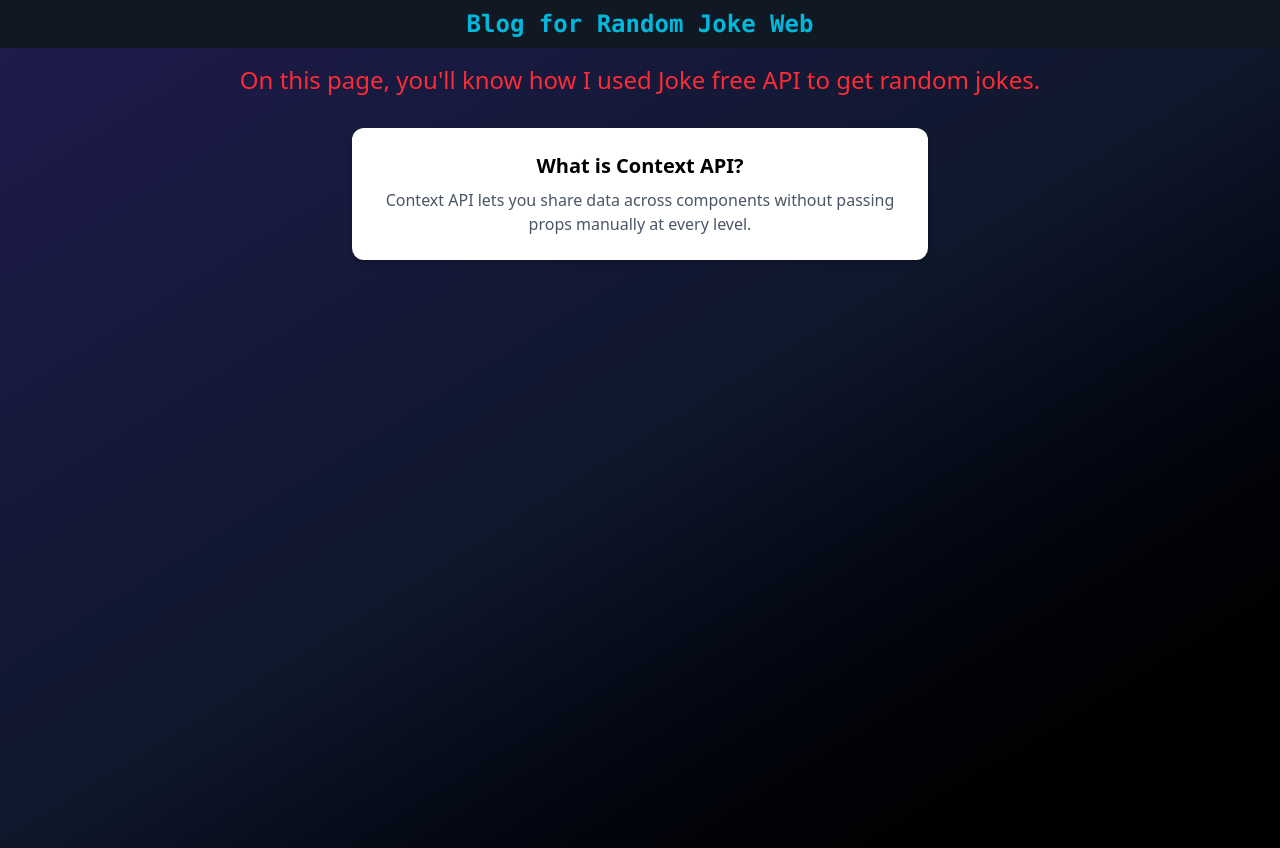
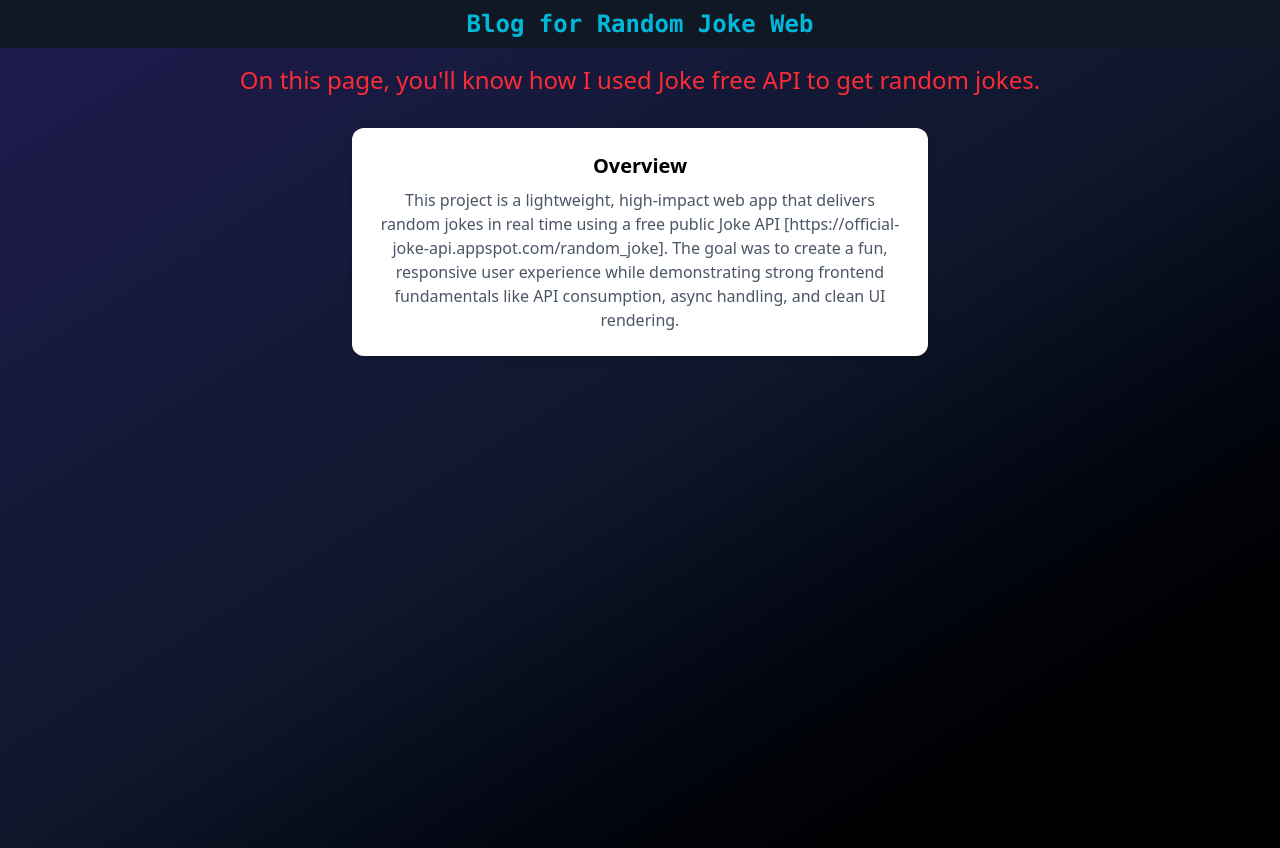
Before and after one commit to raushan-sinha/random-joke, a React (Vite) app: page /blog in a window 1280 px wide. Built offline with nearby package versions, Linux system fonts and the light colour scheme.

Commit message:
Added new content

```diff
--- a/src/data/blogData.js
+++ b/src/data/blogData.js
@@ -1,5 +1,5 @@
 export const BLOGDATA = {
-    heading: "What is Context API?",
+    heading: "Overview",
     info:
-        "Context API lets you share data across components without passing props manually at every level."
+        "This project is a lightweight, high-impact web app that delivers random jokes in real time using a free public Joke API [https://official-joke-api.appspot.com/random_joke]. The goal was to create a fun, responsive user experience while demonstrating strong frontend fundamentals like API consumption, async handling, and clean UI rendering.",
 }
```
